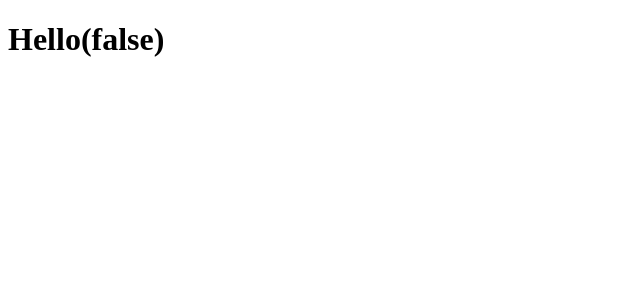
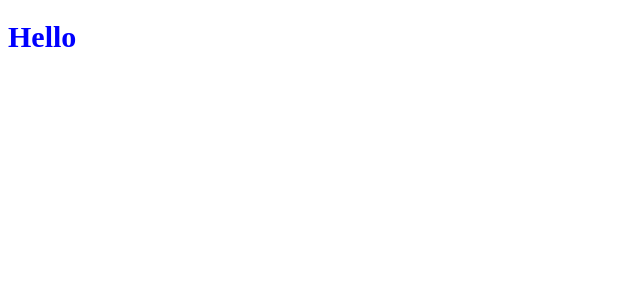
Before and after one commit to huitopia/study-vue-1, a Vue app: page / in a window 1280 px wide. Shown: the top 300 px of the page, without its empty margins (0-640 px from the left). Built offline with nearby package versions, Linux system fonts and the light colour scheme.

Commit message:
:style binding

```diff
--- a/src/App.vue
+++ b/src/App.vue
@@ -1,26 +1,19 @@
 <template>
   <h1
-      @click="activate"
-      :class="{active: isActive}"
-  >Hello({{ isActive }})</h1>
+      :style="{color, fontSize}"
+      @click="changeStyle"
+  >Hello</h1>
 </template>
 <script>
 export default {
   data() {
     return {
-      isActive: false
-    }
-  },
-  methods: {
-    activate() {
-      this.isActive = true
+      color: "blue",
+      fontSize: "30px"
     }
   }
 }
 </script>
+<style>
 
-<style scoped>
-.active {
-  color: red;
-}
 </style>
```
